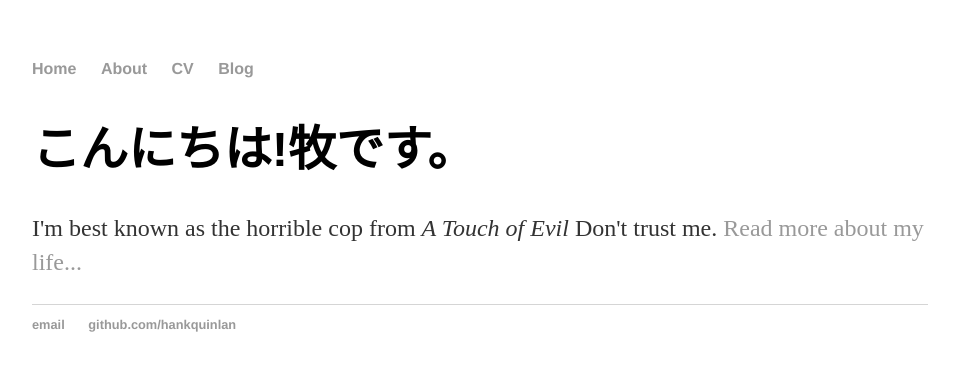
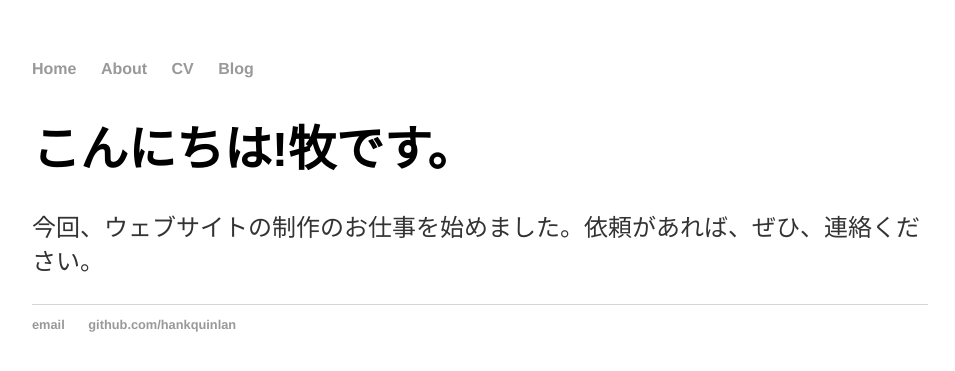
Before and after one commit to agematsu/agematsu.github.io, a Jekyll site: the page built from index.html, in a window 1280 px wide. Shown: the top 371 px of the page, without its empty margins (160-1115 px from the left). Built offline with Jekyll 4.4.1, drawn with Linux system fonts in a browser that asks for light colours.

Commit message:
Update index.html

```diff
--- a/index.html
+++ b/index.html
@@ -4,5 +4,5 @@ title: Hank Quinlan, Horrible Cop
 ---
 <div class="blurb">
 	<h1>こんにちは!牧です。</h1>
-	<p>I'm best known as the horrible cop from <em>A Touch of Evil</em> Don't trust me. <a href="/about">Read more about my life...</a></p>
+	<p>今回、ウェブサイトの制作のお仕事を始めました。依頼があれば、ぜひ、連絡ください。</p>
 </div><!-- /.blurb -->
```
